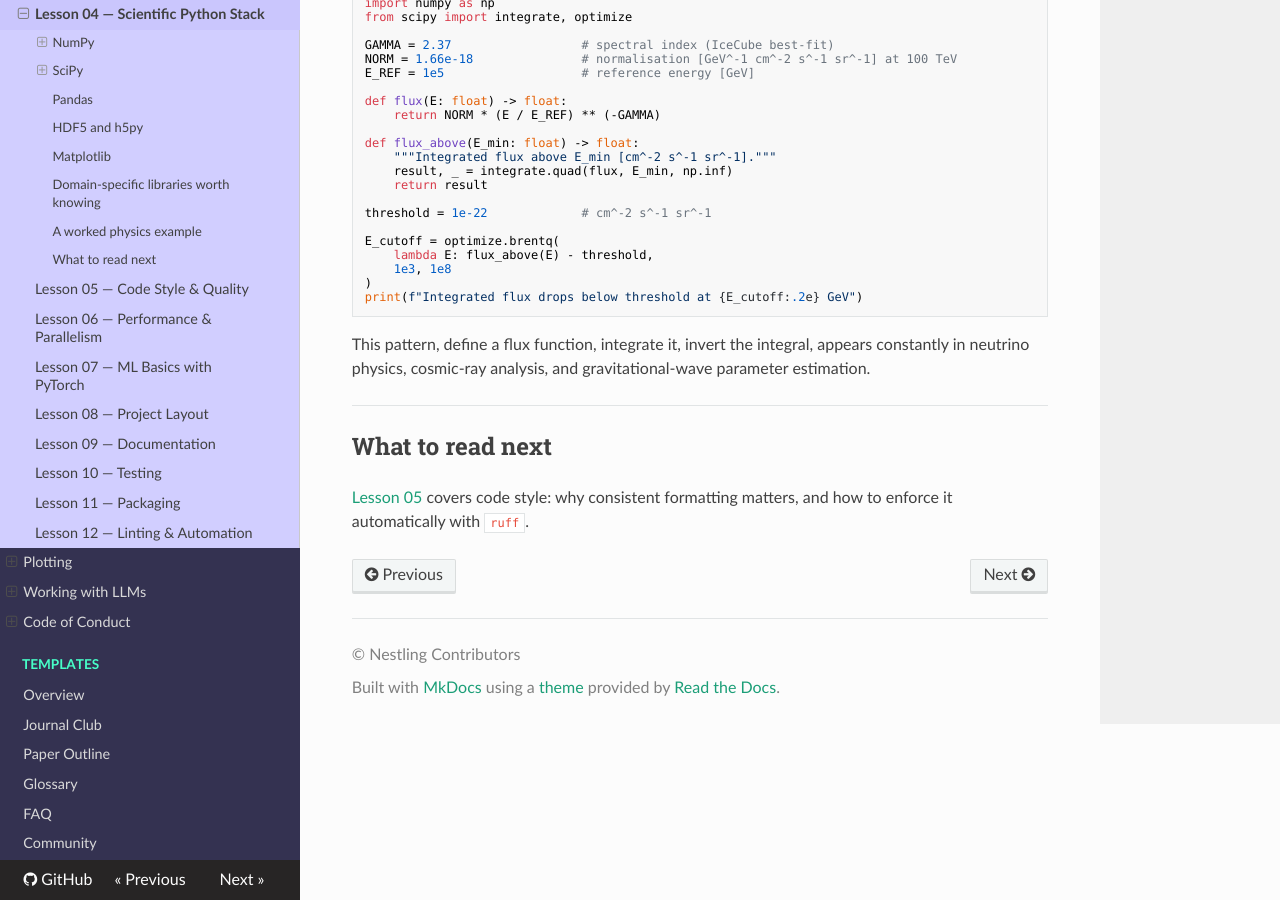
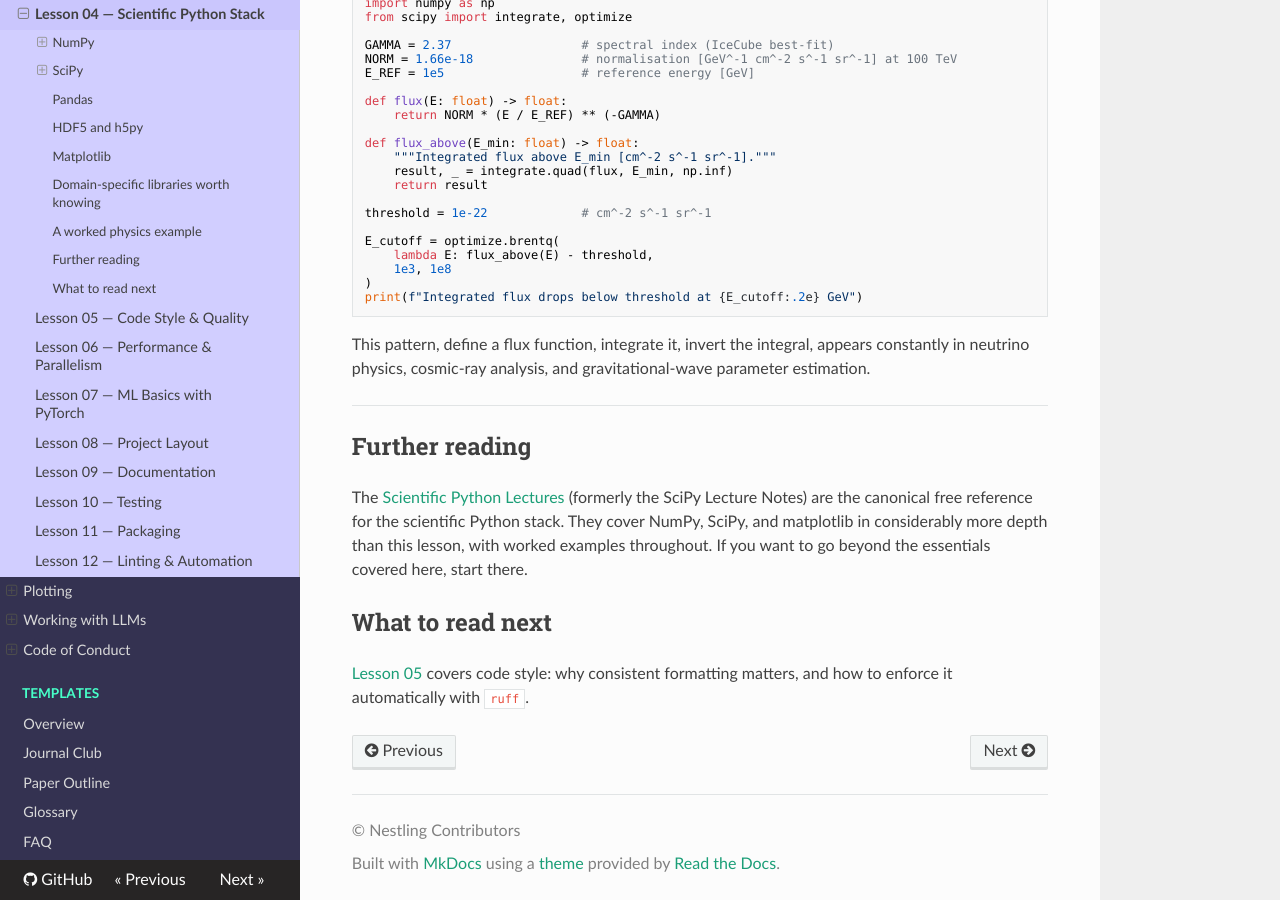
Before and after one commit to MeighenBergerS/nestling, an MkDocs documentation site: the page built from docs/tracks/05-coding/lesson-04.md, in a window 1280 px wide and 900 px high, scrolled down 4389 px. Built offline with MkDocs 1.6.1, drawn with Linux system fonts in a browser that asks for light colours; nearby versions of some CDN libraries.

Commit message:
Add further reading to 05

```diff
--- a/docs/tracks/05-coding/lesson-04.md
+++ b/docs/tracks/05-coding/lesson-04.md
@@ -266,6 +266,13 @@ in neutrino physics, cosmic-ray analysis, and gravitational-wave parameter estim
 
 ---
 
+## Further reading
+
+The [Scientific Python Lectures](https://lectures.scientific-python.org/) (formerly the SciPy
+Lecture Notes) are the canonical free reference for the scientific Python stack. They cover
+NumPy, SciPy, and matplotlib in considerably more depth than this lesson, with worked examples
+throughout. If you want to go beyond the essentials covered here, start there.
+
 ## What to read next
 
 [Lesson 05](lesson-05.md) covers code style: why consistent formatting matters,
```
Also changed, not shown: docs/tracks/05-coding/lesson-02.md (+6 -0 lines), docs/tracks/05-coding/lesson-07.md (+6 -0 lines), docs/tracks/05-coding/lesson-11.md (+7 -0 lines).
